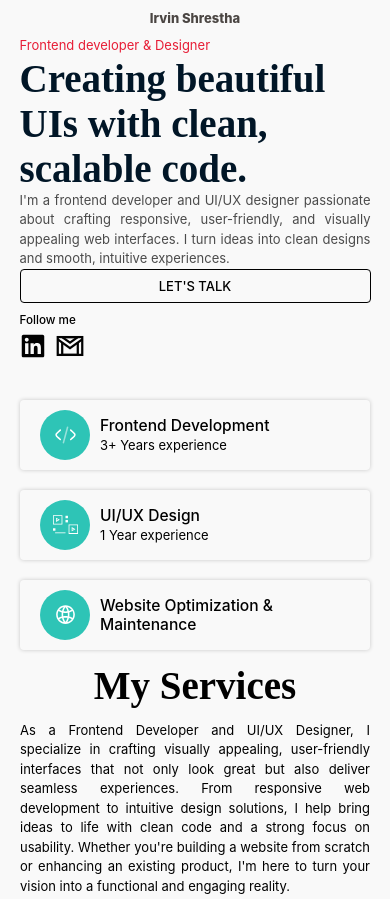
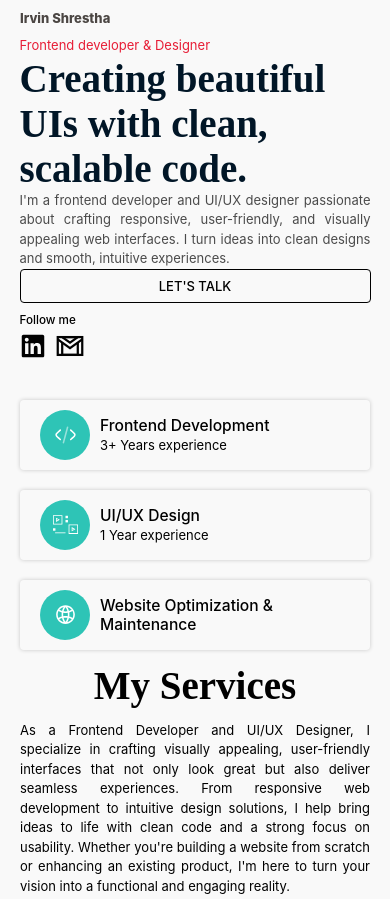
Before and after one commit to irvinshresthaa/portfolio, a plain HTML site: page index.html in a window 390 px wide. Shown: the top 899 px of the page. Drawn offline with Linux system fonts and the light colour scheme.

Commit message:
responsive nav fixes

```diff
--- a/scss/style.scss
+++ b/scss/style.scss
@@ -54,8 +54,8 @@ button {
 
 .navigation {
   display: flex;
-  justify-content: center !important;
-  align-items: center !important;
+  justify-content: space-between;
+  align-items: flex-start !important;
   margin: 10px 80px;
   color: #4b4643;
   font-weight: 500;
```
Also changed, not shown: scss/style.css, 1 other file.
